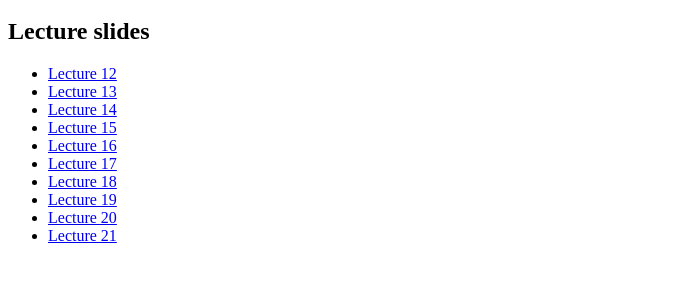
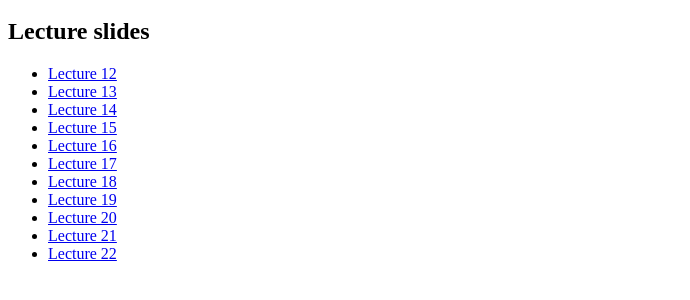
Before and after one commit to csckzp/csckzp.github.io, a plain HTML site: page CSC005/index.html in a window 1280 px wide. Shown: the part 48-348 px from the top of the page, without its empty margins (0-690 px from the left). Drawn offline with Linux system fonts and the light colour scheme.

Commit message:
Add Lecture 22 link to index.html
Added link for Lecture 22 to the course material.

```diff
--- a/CSC005/index.html
+++ b/CSC005/index.html
@@ -11,4 +11,5 @@
     <LI><a href="Lecture19/">Lecture 19</a></LI>
     <LI><a href="Lecture20/">Lecture 20</a></LI>
     <LI><a href="Lecture21/">Lecture 21</a></LI>
+    <LI><a href="Lecture22/">Lecture 22</a></LI>
 </UL>
```
